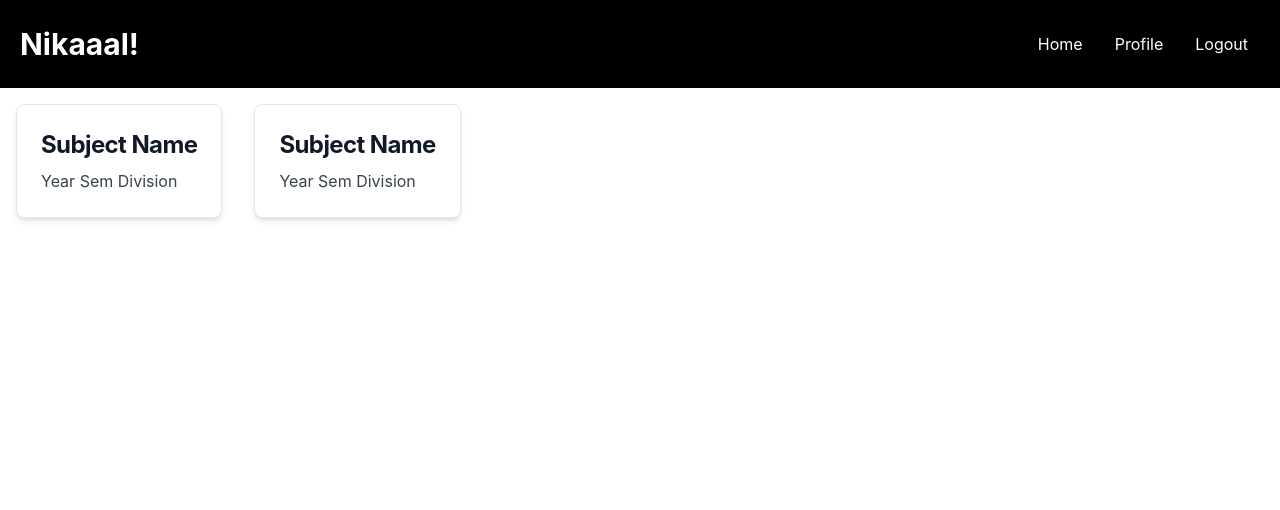
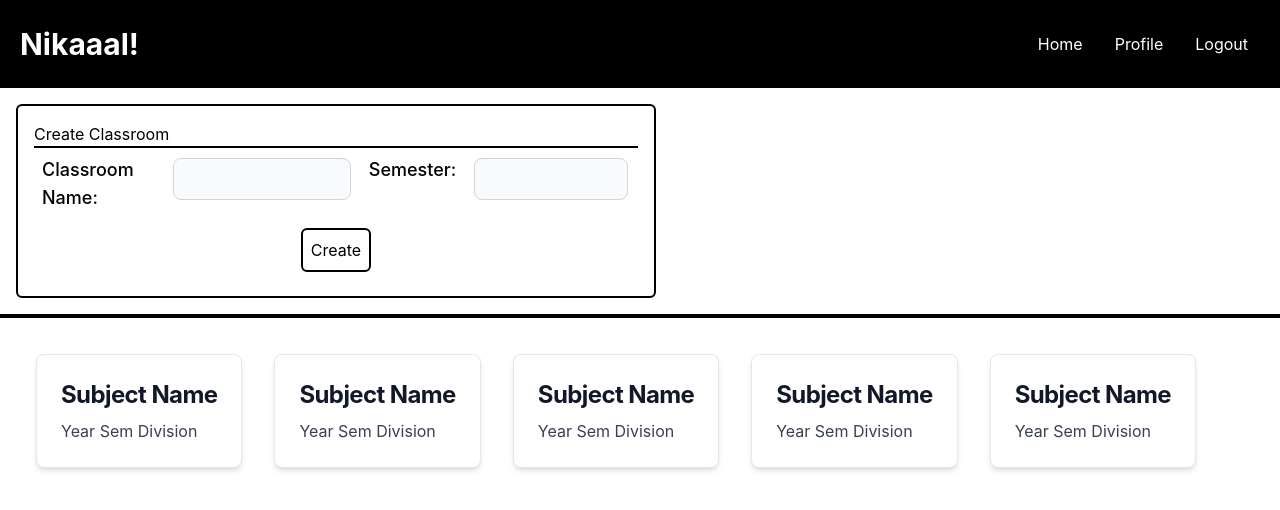
Before and after one commit to programmerpranit/codeissance_35_vadapav, a Next.js app: page /teacher in a window 1280 px wide. Shown: the top 510 px of the page. Built offline with nearby package versions, Linux system fonts and the light colour scheme.

Commit message:
updated index.js of teacher

```diff
--- /dev/null
+++ b/components/Classes.jsx
@@ -0,0 +1,23 @@
+import React from "react";
+
+const Classes = () => {
+  return (
+    <>
+      <div className="m-4 ">
+        <a
+          href="#"
+          className="block p-6 max-w-sm bg-white rounded-lg border border-gray-200 shadow-md hover:bg-gray-100 dark:bg-gray-800 dark:border-gray-700 dark:hover:bg-gray-700"
+        >
+          <h5 className="mb-2 text-2xl font-bold tracking-tight text-gray-900 dark:text-white">
+            Subject Name
+          </h5>
+          <p className="font-normal text-gray-700 dark:text-gray-400">
+            Year Sem Division
+          </p>
+        </a>
+      </div>
+    </>
+  );
+};
+
+export default Classes;
--- a/pages/teacher/index.jsx
+++ b/pages/teacher/index.jsx
@@ -1,8 +1,20 @@
 import Link from "next/link";
 import React from "react";
+import Classes from "../../components/Classes";
+import { MdChevronLeft, MdChevronRight } from "react-icons/md";
+
 
 const index = () => {
 
+  const slideLeft = () => {
+    var slider = document.getElementById("slider");
+    slider.scrollLeft = slider.scrollLeft - 500;
+  };
+
+  const slideRight = () => {
+    var slider = document.getElementById("slider");
+    slider.scrollLeft = slider.scrollLeft + 500;
+  };
   return (
     <>
       <div className="flex justify-between items-center bg-black max-w mx-auto text-white ">
@@ -21,37 +33,78 @@ const index = () => {
           </Link>
         </ul>
       </div>
-      <div className="flex flex-row max-w-max">
-      <div className="m-4 ">
-        <a
-          href="#"
-          class="block p-6 max-w-sm bg-white rounded-lg border border-gray-200 shadow-md hover:bg-gray-100 dark:bg-gray-800 dark:border-gray-700 dark:hover:bg-gray-700"
+
+      <div className="m-4 p-4 border-2 w-3/6  border-black rounded-md">
+        <div>
+          <h1 className="border-b-2 text-black  border-black">
+            Create Classroom
+          </h1>
+          <div className="flex ">
+            <div className="flex">
+              <label
+                for="default-input"
+                class="block text-lg m-2 text-black   font-medium "
+              >
+                Classroom Name:
+              </label>
+              <div className="m-2.5 ">
+                <input
+                  type="text"
+                  id="default-input"
+                  className="bg-gray-50 border w-full border-gray-300  text-sm rounded-lg focus:ring-blue-500 focus:border-blue-500 block  p-2.5  dark:border-gray-600 dark:placeholder-gray-400 text-black dark:focus:ring-blue-500 dark:focus:border-blue-500"
+                />
+              </div>
+            </div>
+            <div className="flex">
+              <label
+                for="default-input"
+                class="block text-lg m-2 text-black   font-medium "
+              >
+                Semester:
+              </label>
+              <div className="m-2.5 ">
+                <input
+                  type="text"
+                  id="default-input"
+                  className="bg-gray-50 border w-full border-gray-300  text-sm rounded-lg focus:ring-blue-500 focus:border-blue-500 block  p-2.5  dark:border-gray-600 dark:placeholder-gray-400 text-black dark:focus:ring-blue-500 dark:focus:border-blue-500"
+                />
+              </div>
+            </div>
+          </div>
+        </div>
+        <div className="w-full text-center">
+
+        <button  className="mx-auto border-2 border-black rounded-md bg-opacity-0 p-2 m-2">Create</button>
+        </div>
+      </div>
+      <div className=" border-black border-2" />
+      <div className="relative flex  w-full items-center group">
+        <MdChevronLeft
+          onClick={slideLeft}
+          size={40}
+          className="bg-white left-0 rounded-full absolute opacity-50 hover:opacity-100 cursor-pointer z-10 hidden  group-hover:block"
+        />
+        <div
+          id="slider"
+          className="w-full h-full overflow-x-scroll whitespace-nowrap scroll-smooth scrollbar-hide relative"
         >
-          <h5 class="mb-2 text-2xl font-bold tracking-tight text-gray-900 dark:text-white">
-            Subject Name
-          </h5>
-          <p class="font-normal text-gray-700 dark:text-gray-400">
-            Year Sem Division
-          </p>
-        </a>
+          <div>
+            <div className="m-2 p-3 flex">
+            <Classes/>
+            <Classes/>
+            <Classes/>
+            <Classes/>
+            <Classes/>
+
+            </div>
+          </div>
+        </div>
+        <MdChevronRight
+          onClick={slideRight}
+          size={40}
+          className="bg-white right-0 rounded-full absolute opacity-50 hover:opacity-100 cursor-pointer z-10 hidden group-hover:block "
+        />
       </div>
-      <div className="m-4">
-        <a
-          href="#"
-          class="block p-6 max-w-sm bg-white rounded-lg border border-gray-200 shadow-md hover:bg-gray-100 dark:bg-gray-800 dark:border-gray-700 dark:hover:bg-gray-700"
-        >
-          <h5 class="mb-2 text-2xl font-bold tracking-tight text-gray-900 dark:text-white">
-            Subject Name
-          </h5>
-          <p class="font-normal text-gray-700 dark:text-gray-400">
-            Year Sem Division
-          </p>
-        </a>
-      </div>
-
-      </div>
-
-
     </>
   );
 };
```
Also changed, not shown: pages/account/signup.jsx (+0 -20 lines).
